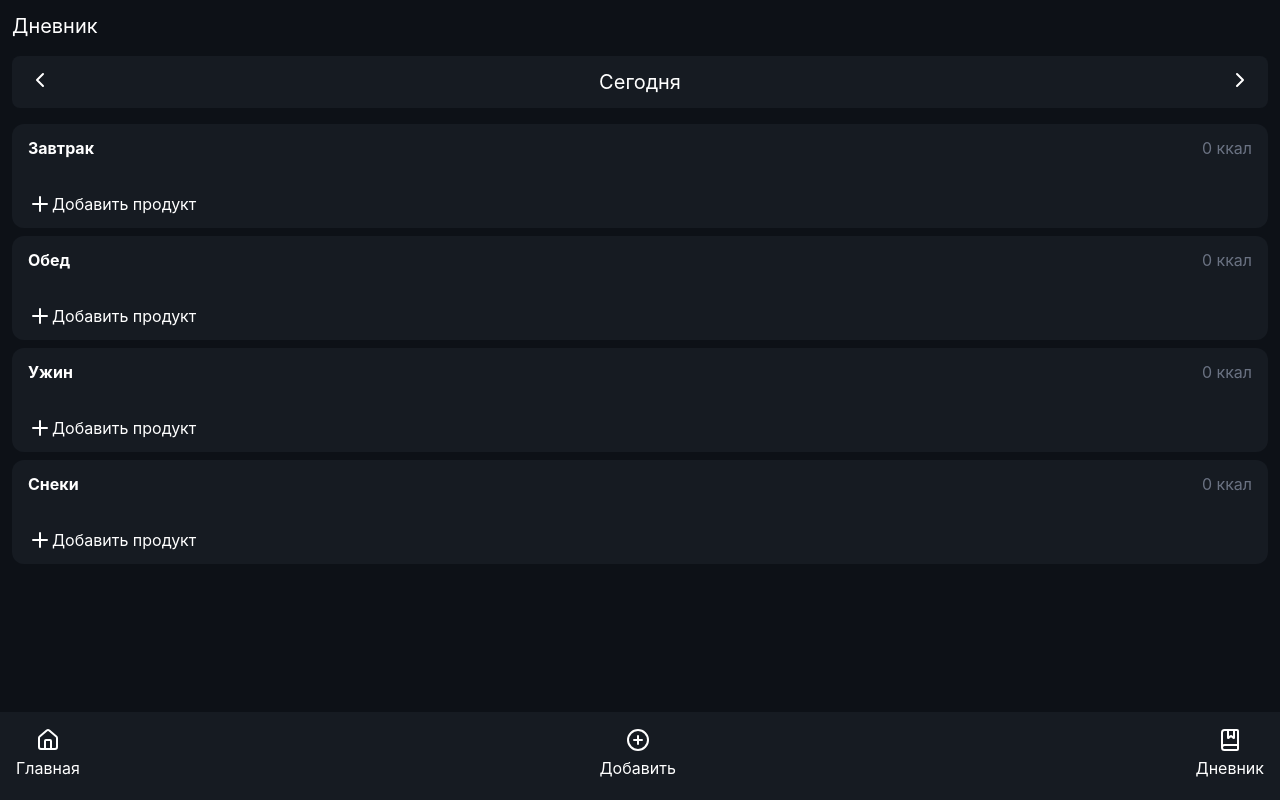
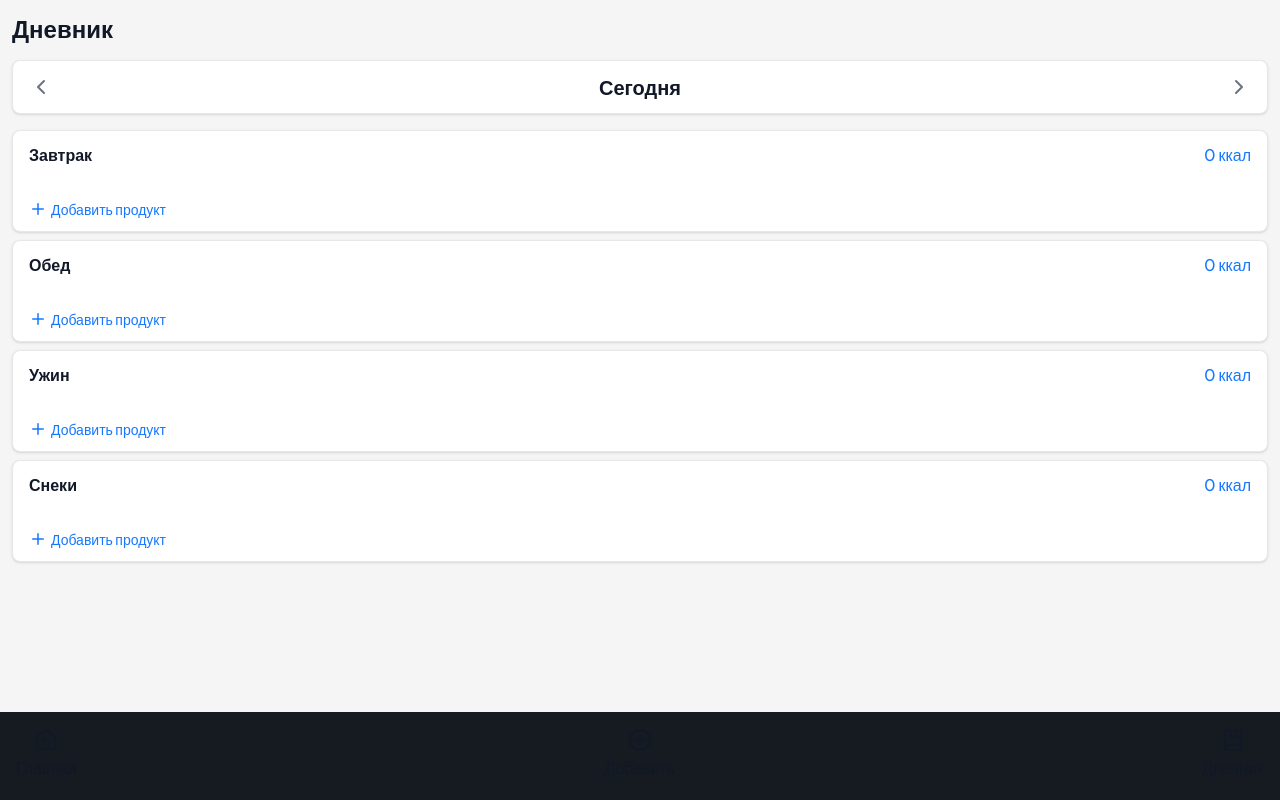
Before and after one commit to timurrc/Nutrition, a React (Vite) app: page /log in a window 1280 px wide. Built offline with nearby package versions, Linux system fonts and the light colour scheme.

Commit message:
feat: log screen restyle

```diff
--- a/index.html
+++ b/index.html
@@ -4,6 +4,12 @@
     <meta charset="UTF-8" />
     <link rel="icon" type="image/svg+xml" href="/nutrition.png" />
     <meta name="viewport" content="width=device-width, initial-scale=1.0" />
+    <link rel="preconnect" href="https://fonts.googleapis.com" />
+    <link rel="preconnect" href="https://fonts.gstatic.com" crossorigin />
+    <link
+      href="https://fonts.googleapis.com/css2?family=Plus+Jakarta+Sans:wght@400;500;600;700&display=swap"
+      rel="stylesheet"
+    />
     <title>Nutrition</title>
   </head>
   <body>
--- a/src/components/ui/MealSection.tsx
+++ b/src/components/ui/MealSection.tsx
@@ -19,33 +19,42 @@ export const MealSection: FC<MealSectionProps> = ({
     return sum + meal.calories;
   }, 0);
   return (
-    <Card className="bg-[#161B22] rounded-xl px-4 py-3">
-      <div className="w-full flex justify-between mb-4">
-        <b>{MealTitle}</b>
-        <p className="text-gray-500">{calories} ккал</p>
+    <Card className="rounded-lg border border-[#e5e7eb] bg-white px-4 py-3 shadow-sm">
+      <div className="mb-4 flex w-full justify-between">
+        <b className="text-[#111827]">{MealTitle}</b>
+        <p className="font-medium text-[#1677ff]">{calories} ккал</p>
       </div>
-      <div className="flex flex-col gap-2 mb-4">
+      <div className="mb-4 flex flex-col gap-2">
         {meals.map((item) => (
           <div
-            className="w-full flex justify-between items-center"
+            className="flex w-full items-center justify-between"
             key={item.id}
           >
-            <div className="flex gap-2 items-center">
-              <img src={item.image} width={54} height={54} alt="" />
+            <div className="flex items-center gap-2">
+              <img
+                src={item.image}
+                width={54}
+                height={54}
+                alt=""
+                className="rounded-lg object-cover"
+              />
               <div className="flex flex-col">
-                <p>{item.title}</p>
-                <p>
+                <p className="font-medium text-[#111827]">{item.title}</p>
+                <p className="text-sm text-[#6b7280]">
                   {item.per}г · {item.calories} ккал
                 </p>
               </div>
             </div>
-            <EllipsisVertical />
+            <EllipsisVertical className="text-[#6b7280]" size={18} />
           </div>
         ))}
       </div>
-      <div className="flex items-center" onClick={() => onAddMeal()}>
-        <Plus />
-        <p>Добавить продукт</p>
+      <div
+        className="flex cursor-pointer items-center gap-1 text-[#1677ff] transition-colors hover:text-[#4096ff]"
+        onClick={() => onAddMeal()}
+      >
+        <Plus size={18} />
+        <p className="text-sm font-medium">Добавить продукт</p>
       </div>
     </Card>
   );
--- a/src/index.css
+++ b/src/index.css
@@ -4,23 +4,21 @@
 }
 
 body {
-  background: #0d1117;
-  color: #fff;
+  background: #f5f5f5;
+  color: #111827;
+  font-family: "Plus Jakarta Sans", sans-serif;
+  -webkit-font-smoothing: antialiased;
 }
 
-/* Стили для контейнера вынесены отдельно, чтобы избежать конфликтов v4 */
 html,
 body,
 #root,
 #__next {
-  scrollbar-width: none; /* Для Firefox Mobile */
-  -ms-overflow-style: none; /* Для старых Windows/Edge устройств */
-
-  /* Плавный мобильный скролл (критично для iOS) */
+  scrollbar-width: none;
+  -ms-overflow-style: none;
   -webkit-overflow-scrolling: touch;
 }
 
-/* 2. Скрытие для всех WebKit-браузеров (Safari на iOS, Chrome на Android) */
 html::-webkit-scrollbar,
 body::-webkit-scrollbar,
 #root::-webkit-scrollbar,
@@ -28,10 +26,9 @@ body::-webkit-scrollbar,
   display: none !important;
   width: 0 !important;
   height: 0 !important;
-  background: transparent !important; /* Убирает возможные фантомные треки */
+  background: transparent !important;
 }
 
-/* 3. Если у вас используется отдельный блок со скроллом внутри PWA */
 .scroll-container {
   overflow: auto;
   scrollbar-width: none;
--- a/src/screens/Log.tsx
+++ b/src/screens/Log.tsx
@@ -80,9 +80,10 @@ export const Log = () => {
 
   return (
     <Container>
-      <h2 className="text-xl mb-4">Дневник</h2>
-      <div className="flex justify-between w-full bg-[#161B22] rounded-lg px-4 py-3 mb-4">
+      <h2 className="mb-4 text-2xl font-semibold text-[#111827]">Дневник</h2>
+      <div className="mb-4 flex w-full items-center justify-between rounded-lg border border-[#e5e7eb] bg-white px-4 py-3 shadow-sm">
         <ChevronLeft
+          className="cursor-pointer text-[#6b7280] transition-colors hover:text-[#1677ff]"
           onClick={() =>
             setSelectedDate((prev) => {
               const next = new Date(prev);
@@ -91,7 +92,7 @@ export const Log = () => {
             })
           }
         />
-        <h2 className="text-xl text-semibold">
+        <h2 className="text-xl font-semibold text-[#111827]">
           {isToday
             ? "Сегодня"
             : selectedDate.toLocaleDateString("ru-RU", {
@@ -100,6 +101,7 @@ export const Log = () => {
               })}
         </h2>
         <ChevronRight
+          className="cursor-pointer text-[#6b7280] transition-colors hover:text-[#1677ff]"
           onClick={() =>
             setSelectedDate((prev) => {
               const next = new Date(prev);
```
